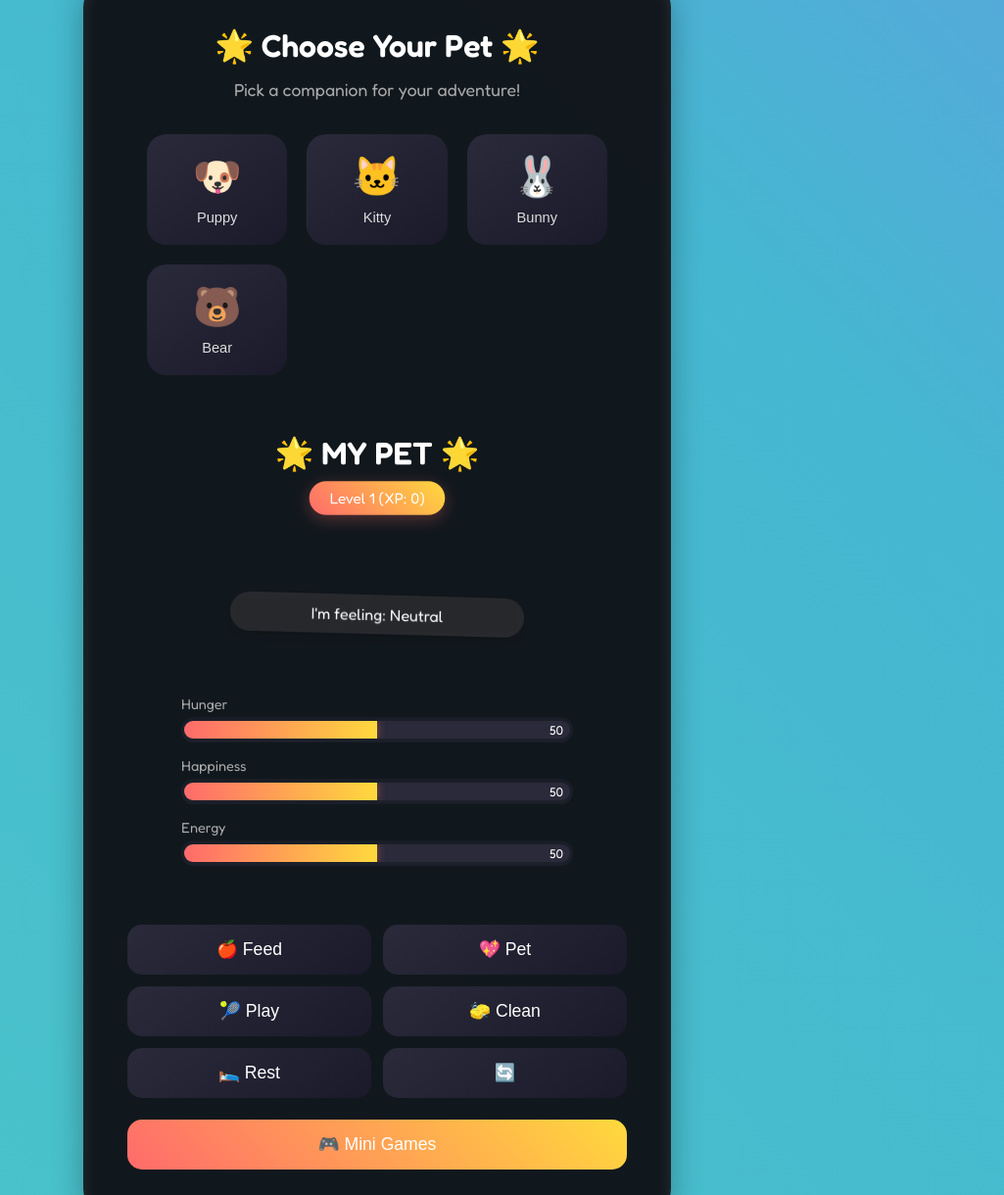
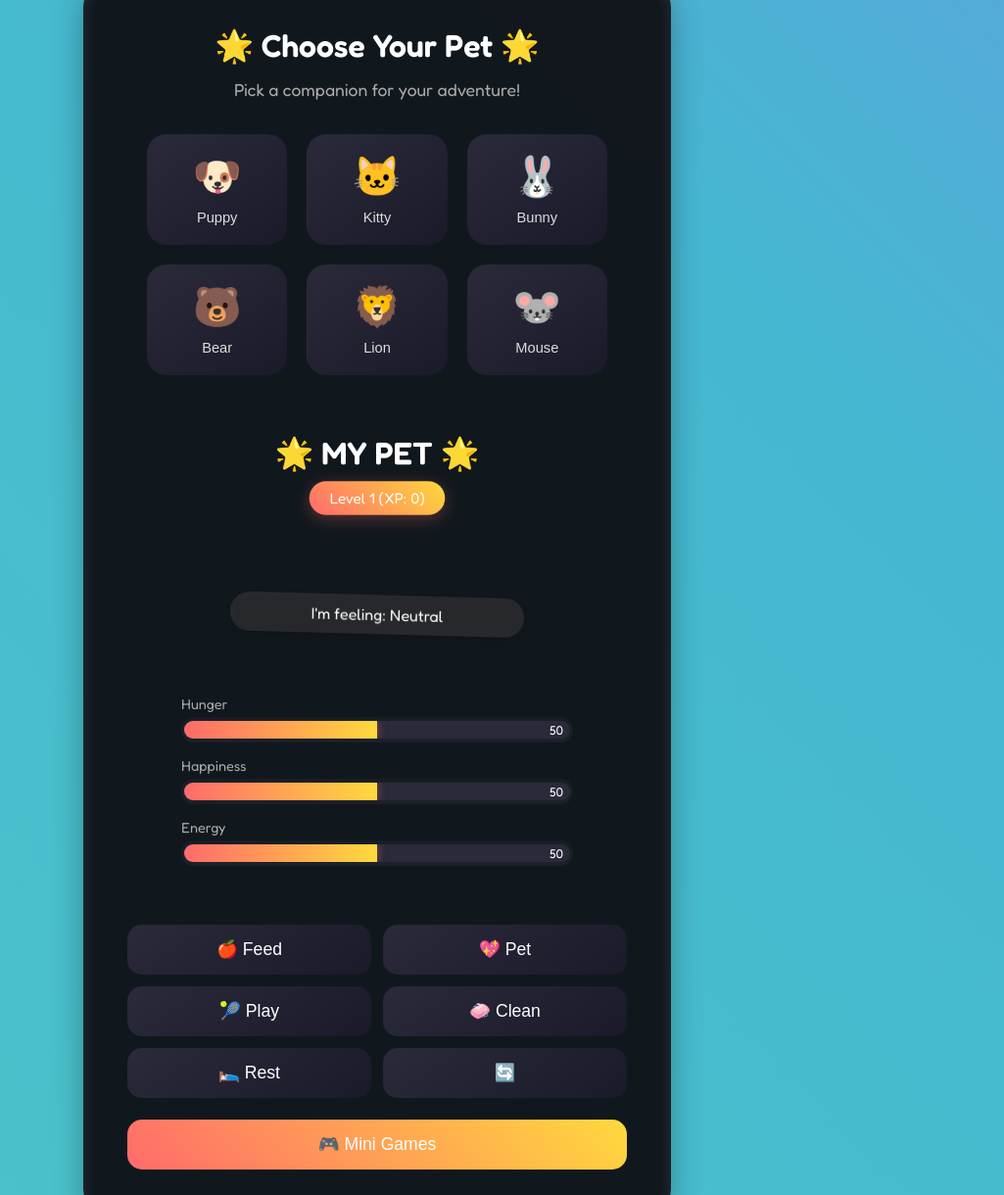
Before and after one commit to syeanalexendrajohrdan/bob, a plain HTML site: page index.html in a window 1280 px wide. Shown: the part 38-1258 px from the top of the page at 98% size, without its empty margins (255-1280 px from the left). Drawn offline with Linux system fonts and the light colour scheme.

Commit message:
add 2 pets

```diff
--- a/c-t-c.js
+++ b/c-t-c.js
@@ -14,7 +14,9 @@ const catchGamePetFoodMap = {
   "🐶": "🦴",
   "🐱": "🐟",
   "🐰": "🥕",
-  "🐻": "🍯"
+  "🐻": "🍯",
+  "🦁": "🥩",
+  "🐭": "🧀"
 };
 
 const catchGameBadEmojis = ["💣", "💀", "💩"];
--- a/index.html
+++ b/index.html
@@ -36,6 +36,14 @@
           <button onclick="selectPet('🐻')" class="pet-choice">
             <span class="pet-emoji">🐻</span>
             <span class="pet-name">Bear</span>
+          </button>
+           <button onclick="selectPet('🦁')" class ="pet-choice">
+            <span class="pet-emoji">🦁</span>
+            <span class="pet-name">Lion</span>
+          </button>
+          <button onclick="selectPet('🐭')" class ="pet-choice">
+            <span class="pet-emoji">🐭</span>
+            <span class="pet-name">Mouse</span>
           </button>
         </div>
       </div>
@@ -79,7 +87,7 @@
           <button onclick="feedPet()" class="action-btn">🍎 Feed</button>
           <button onclick="petPet()" class="action-btn">💖 Pet</button>
           <button onclick="playPet()" class="action-btn">🎾 Play</button>
-          <button onclick="cleanPet()" class="action-btn">🧽 Clean</button>
+          <button onclick="cleanPet()" class="action-btn">🧼 Clean</button>
           <button onclick="restPet()" class="action-btn">🛌 Rest</button>
           <button onclick="resetGame()" class="action-btn">🔄 </button>
           <button onclick="openMiniGameSession()" class="action-btn special">🎮 Mini Games</button>
--- a/index.js
+++ b/index.js
@@ -52,7 +52,6 @@ function saveGameState() {
   try {
     localStorage.setItem('virtualPetGame', JSON.stringify(gameState));
   } catch (e) {
-    console.error('Failed to save game state:', e);
     console.error('Failed to save game state:', e);
   }
 }
```
